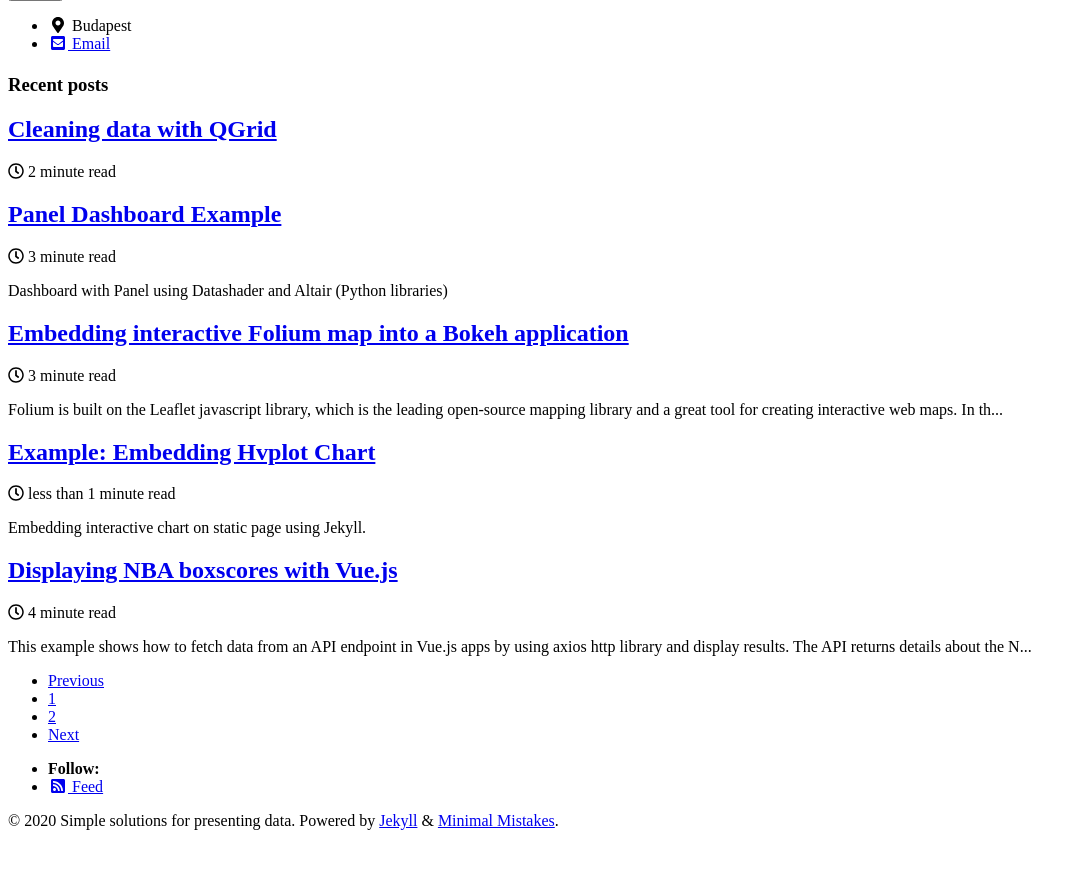
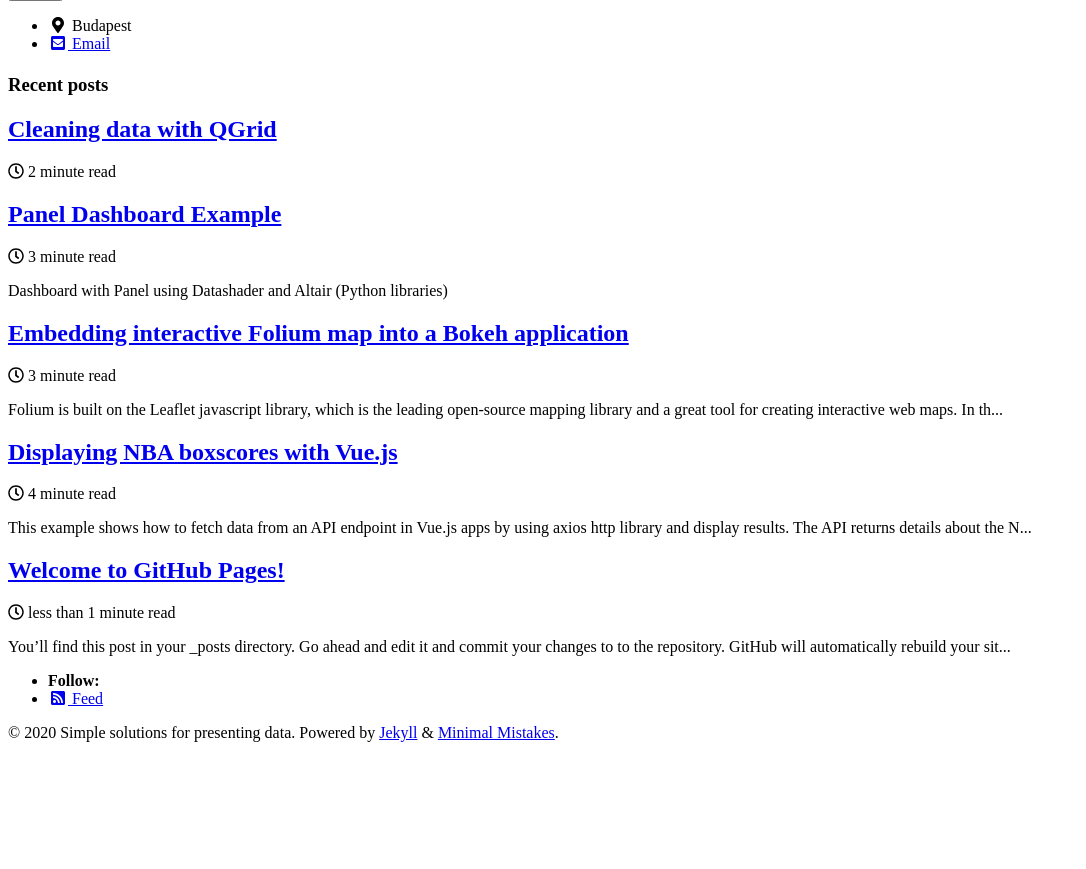
Before and after one commit to dg-data/tidbits, a Jekyll site: the page built from index.html, in a window 1280 px wide and 900 px high, scrolled down 631 px. Shown: the top 869 px of the window, without its empty margins (0-1086 px from the left). Built offline with Jekyll 4.4.1, drawn with Linux system fonts in a browser that asks for light colours; cached includes are drawn as plain includes; nearby versions of some CDN libraries; the list of posts is cut into pages by our own code; after the commit the page ends 1443 px from its top, so only the background shows below that.

Commit message:
Update 2019-04-13-measles-charts.md

```diff
--- a/_posts/2019-04-13-measles-charts.md
+++ b/_posts/2019-04-13-measles-charts.md
@@ -1,7 +1,7 @@
 ---
-title: "Example: Embedding Hvplot Chart"
+title: "Example: Embedding Hvplot"
 date: 2020-07-12
-published: true
+published: false
 tags: [dataviz, hvplot, holoviews]
 excerpt: "Embedding interactive chart on static page using Jekyll."
 hv-loader:
```
